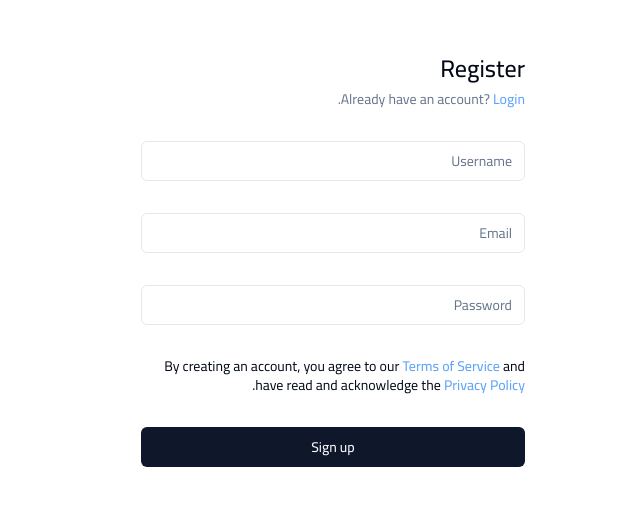
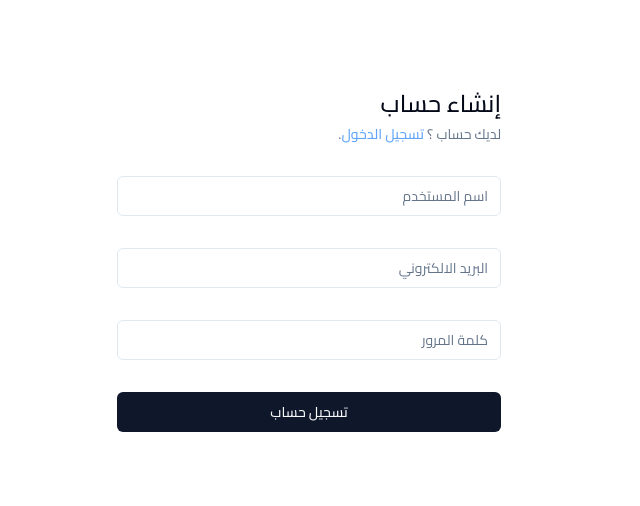
Before and after one commit to Deveopix/transport, a Next.js app: page /register in a window 1280 px wide. Shown: the part 140-646 px from the top of the page, without its empty margins (390-1030 px from the left). Built offline with nearby package versions, Linux system fonts and the light colour scheme; what drizzle-zod would draw is missing.

Commit message:
login and register update

```diff
--- a/src/app/login/page.tsx
+++ b/src/app/login/page.tsx
@@ -47,5 +47,5 @@ async function LoginAction(
 		};
 	}
 
-	redirect("/dashboard");
+	redirect("/trips");
 }
--- a/src/app/register/page.tsx
+++ b/src/app/register/page.tsx
@@ -53,5 +53,5 @@ export async function RegisterAction(
 		};
 	}
 
-	return redirect("/");
+	return redirect("/trips");
 }
--- a/src/app/trips/page.tsx
+++ b/src/app/trips/page.tsx
@@ -1,6 +1,5 @@
 import { Button } from "@/components/ui/button";
 import { Card, CardContent } from "@/components/ui/card";
-import { CounterClockwise } from "@/lib/icons";
 
 const trips = [
 	{
@@ -68,12 +67,6 @@ export default function TripsPage() {
 					</Card>
 				))}
 			</div>
-			<div className="flex w-full flex-col gap-8">
-				<div className="flex flex-col gap-2">
-					<span>aymans</span>
-					<CounterClockwise className="h-10 w-10 fill-black"></CounterClockwise>
-				</div>
-			</div>
 		</section>
 	);
 }
--- a/src/components/LoginForm.tsx
+++ b/src/components/LoginForm.tsx
@@ -52,11 +52,11 @@ export function LoginForm({
 		<Form {...form}>
 			<form onSubmit={form.handleSubmit(onSubmit)} className="w-full space-y-8">
 				<div className="flex flex-col gap-1">
-					<span className="text-2xl font-medium">Login</span>
+					<span className="text-2xl font-medium">تسجيل الدخول</span>
 					<span className="text-sm text-muted-foreground">
-						New here?{" "}
+						ليس لديك حساب؟{" "}
 						<Link className="font-medium text-blue-400" href="/register">
-							Make an account
+							انشاء حساب جديد{" "}
 						</Link>
 						.
 					</span>
@@ -67,7 +67,7 @@ export function LoginForm({
 					render={({ field }) => (
 						<FormItem>
 							<FormControl>
-								<Input placeholder="Email" {...field} />
+								<Input placeholder="البريد الالكتروني" {...field} />
 							</FormControl>
 							<FormMessage />
 						</FormItem>
@@ -79,27 +79,30 @@ export function LoginForm({
 					render={({ field }) => (
 						<FormItem>
 							<FormControl>
-								<Input type="password" placeholder="Password" {...field} />
+								<Input type="password" placeholder="كلمة المرور" {...field} />
 							</FormControl>
 							<FormMessage />
 						</FormItem>
 					)}
 				/>
-				<div>
-					<Link
-						className="text-sm text-muted-foreground"
-						href="/forgot-password"
+				<div className="space-y-2">
+					<Button
+						disabled={form.formState.isSubmitting}
+						className="w-full"
+						type="submit"
 					>
-						Forgot password?
-					</Link>
+						تسجيل الدخول
+					</Button>
+
+					<Button
+						disabled={form.formState.isSubmitting}
+						className="w-full"
+						type="submit"
+						variant="outline"
+					>
+						تسجيل الدخول كضيف
+					</Button>
 				</div>
-				<Button
-					disabled={form.formState.isSubmitting}
-					className="w-full"
-					type="submit"
-				>
-					Sign in
-				</Button>
 			</form>
 		</Form>
 	);
--- a/src/components/RegisterForm.tsx
+++ b/src/components/RegisterForm.tsx
@@ -43,11 +43,11 @@ export default function RegisterForm({
 		<Form {...form}>
 			<form onSubmit={form.handleSubmit(onSubmit)} className="w-full space-y-8">
 				<div className="flex flex-col gap-1">
-					<span className="text-2xl font-medium">Register</span>
+					<span className="text-2xl font-medium">إنشاء حساب</span>
 					<span className="text-sm text-muted-foreground">
-						Already have an account?{" "}
+						لديك حساب ؟{" "}
 						<Link className="font-medium text-blue-400" href="/login">
-							Login
+							تسجيل الدخول
 						</Link>
 						.
 					</span>
@@ -58,7 +58,7 @@ export default function RegisterForm({
 					render={({ field }) => (
 						<FormItem>
 							<FormControl>
-								<Input placeholder="Username" {...field} />
+								<Input placeholder="اسم المستخدم" {...field} />
 							</FormControl>
 							<FormMessage />
 						</FormItem>
@@ -70,7 +70,7 @@ export default function RegisterForm({
 					render={({ field }) => (
 						<FormItem>
 							<FormControl>
-								<Input placeholder="Email" {...field} />
+								<Input placeholder="البريد الالكتروني" {...field} />
 							</FormControl>
 							<FormMessage />
 						</FormItem>
@@ -82,33 +82,19 @@ export default function RegisterForm({
 					render={({ field }) => (
 						<FormItem>
 							<FormControl>
-								<Input type="password" placeholder="Password" {...field} />
+								<Input type="password" placeholder="كلمة المرور" {...field} />
 							</FormControl>
 							<FormMessage />
 						</FormItem>
 					)}
 				/>
 
-				<div>
-					<p className="text-sm leading-snug">
-						By creating an account, you agree to our{" "}
-						<Link className="font-medium text-blue-400" href="/terms">
-							Terms of Service
-						</Link>{" "}
-						and have read and acknowledge the{" "}
-						<Link className="font-medium text-blue-400" href="/privacy">
-							Privacy Policy
-						</Link>
-						.
-					</p>
-				</div>
-
 				<Button
 					disabled={form.formState.isSubmitting}
 					className="w-full"
 					type="submit"
 				>
-					Sign up
+					تسجيل حساب
 				</Button>
 			</form>
 		</Form>
```
